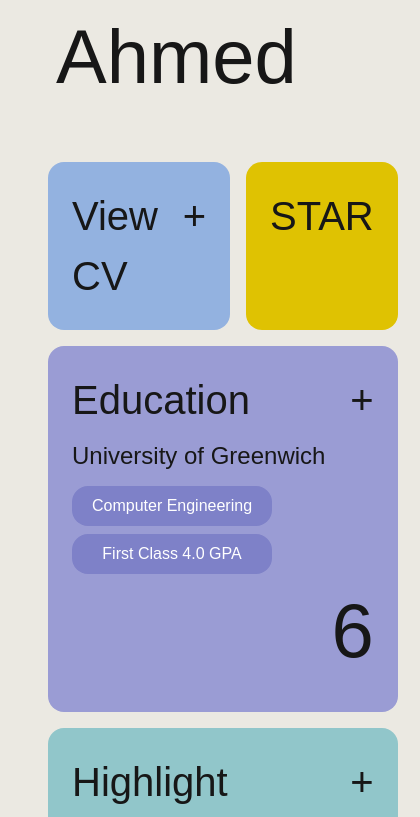
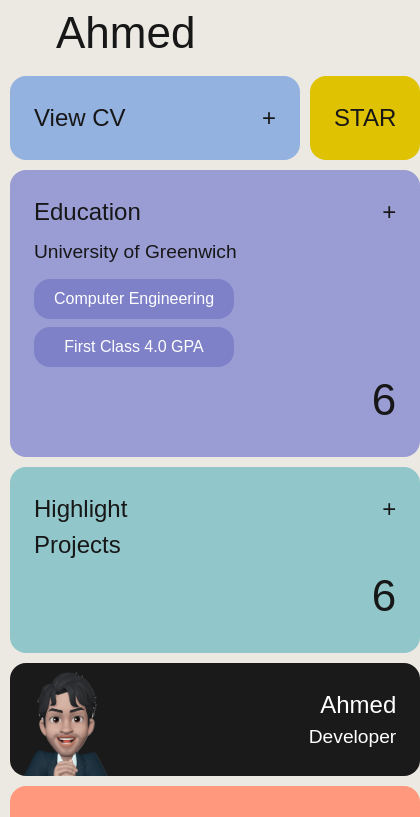
Before and after one commit to Wertasile/portfolio_4.1, a Next.js app: page / in a window 390 px wide. Shown: the top 817 px of the page, 420 px wide, since content can reach past the window. Built offline with nearby package versions, Linux system fonts and the light colour scheme.

Commit message:
improved responsiveness

```diff
--- a/app/globals.css
+++ b/app/globals.css
@@ -84,3 +84,22 @@ input, textarea{
   }
   100%{text-shadow: none;}
 }
+
+@media screen and (max-width: 480px) {
+  h1{font-size: 2.75rem; }
+
+  h2{font-size: 1.5rem;}
+
+  h3{font-size: 1.2rem;}
+
+  p{font-size: 0.9rem;}
+
+  .content-tiles{
+  display: grid;
+  gap: 10px;
+  padding: 10px;
+  grid-template-columns: repeat(auto-fit, minmax(140px, 1fr));
+  grid-auto-flow: dense;
+}
+
+}
```
